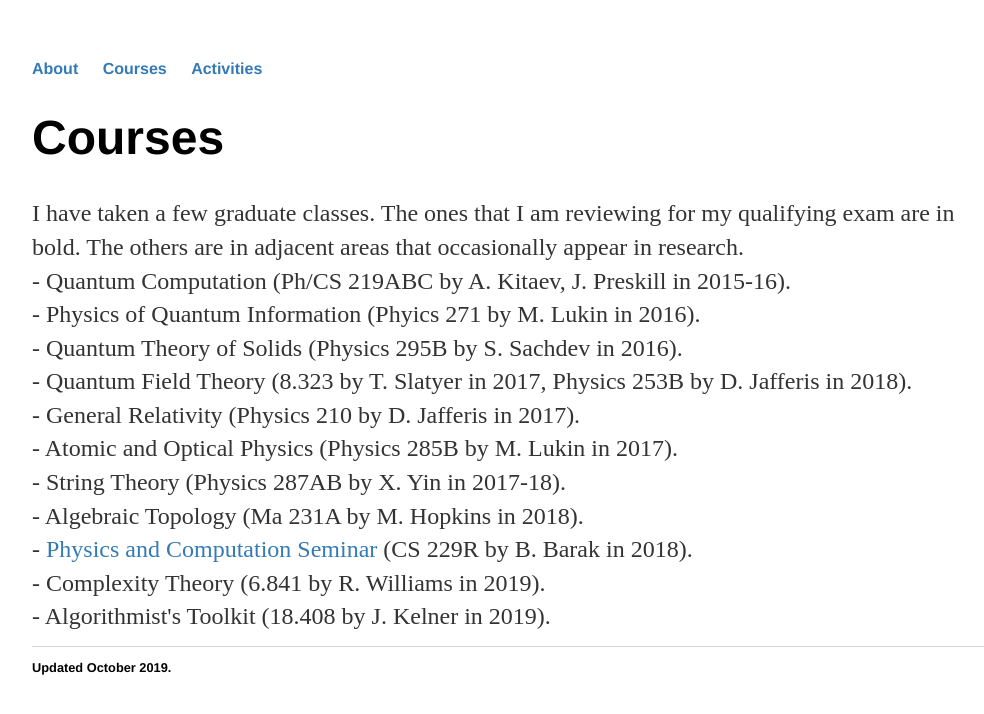
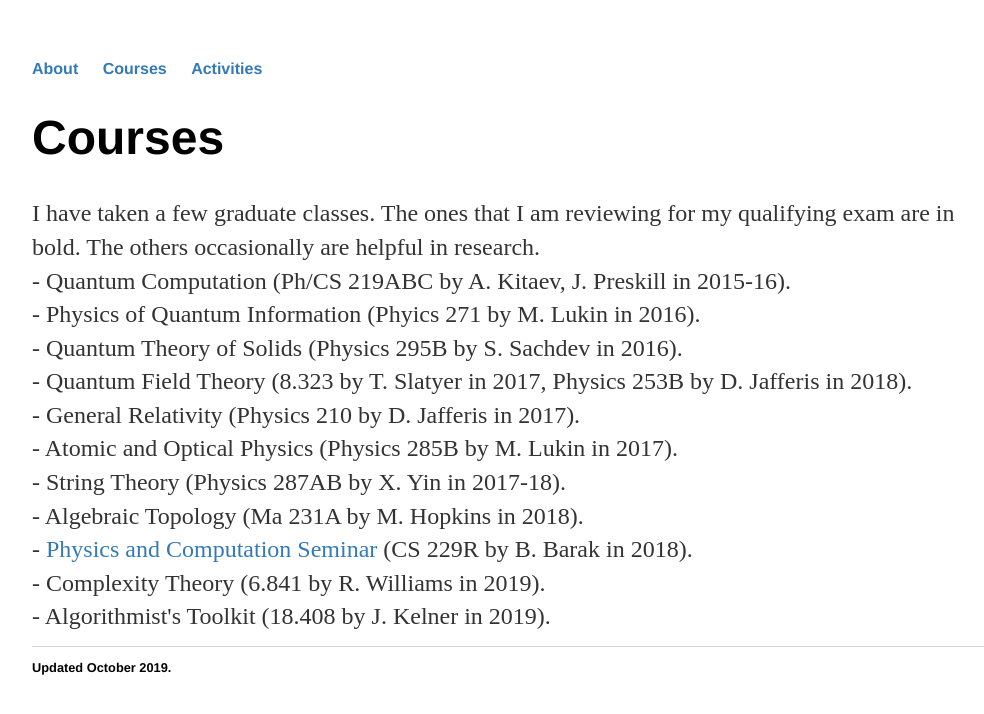
Before and after one commit to emilkhab/emilkhab.github.io, a Jekyll site: the page built from courses/index.html, in a window 1280 px wide. Shown: the top 714 px of the page, without its empty margins (128-1112 px from the left). Built offline with Jekyll 4.4.1, drawn with Linux system fonts in a browser that asks for light colours.

Commit message:
Update index.html

```diff
--- a/courses/index.html
+++ b/courses/index.html
@@ -4,7 +4,7 @@
 ---
 <h1>{{page.title}}</h1>
 <div class="blurb">
-	<p>I have taken a few graduate classes. The ones that I am reviewing for my qualifying exam are in bold. The others are in adjacent areas that occasionally appear in research.<br/>
+	<p>I have taken a few graduate classes. The ones that I am reviewing for my qualifying exam are in bold. The others occasionally are helpful in research.<br/>
 	- Quantum Computation (Ph/CS 219ABC by A. Kitaev, J. Preskill in 2015-16).<br/>
 	- Physics of Quantum Information (Phyics 271 by M. Lukin in 2016).<br/>
 	- Quantum Theory of Solids (Physics 295B by S. Sachdev in 2016).<br/>
```
